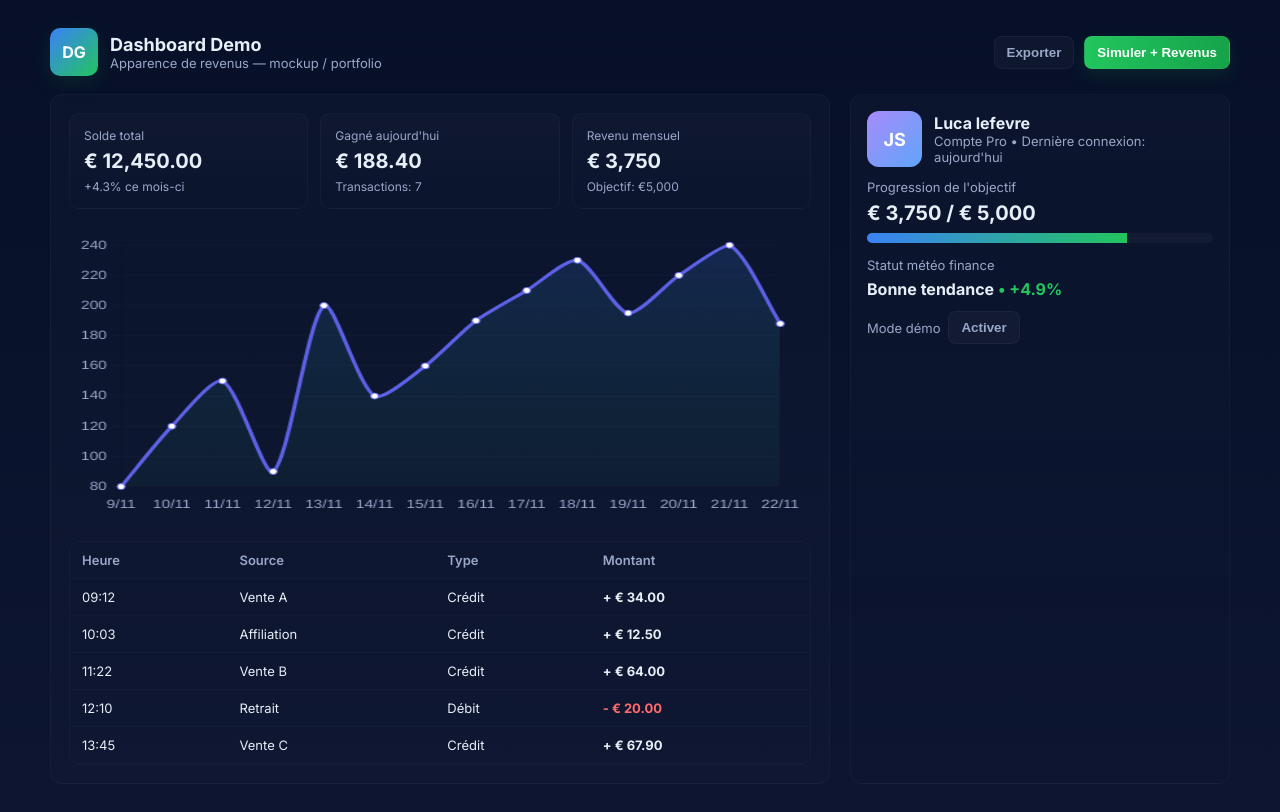
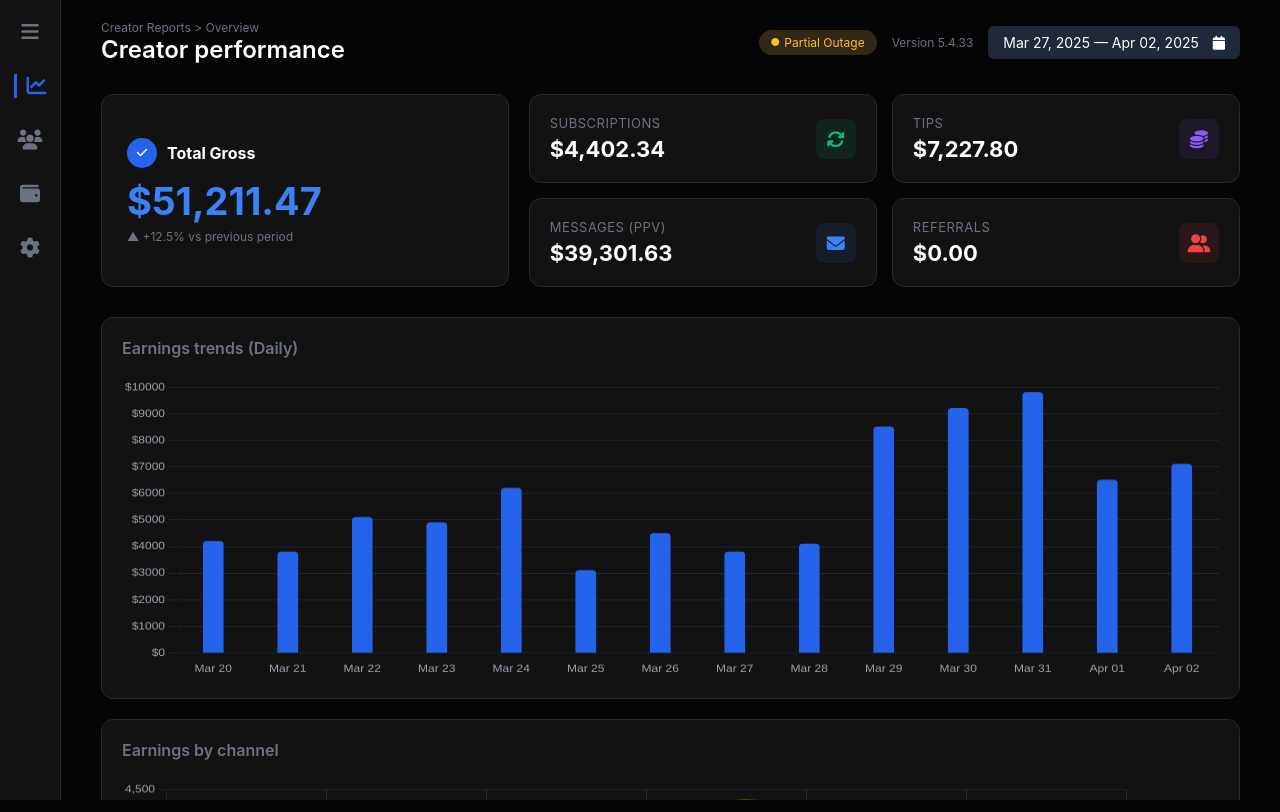
Before and after one commit to nexus664738-coder/dashboard, a plain HTML site: page index.html in a window 1280 px wide. Drawn offline with nearby package versions, Linux system fonts and the light colour scheme.

Commit message:
Add files via upload

```diff
--- a/index.html
+++ b/index.html
@@ -1,256 +1,316 @@
-<!doctype html>
+<!DOCTYPE html>
 <html lang="fr">
 <head>
-  <meta charset="utf-8" />
-  <meta name="viewport" content="width=device-width,initial-scale=1" />
-  <title>Dashboard —  Revenus</title>
-  <link href="https://fonts.googleapis.com/css2?family=Inter:wght@300;400;600;700&display=swap" rel="stylesheet">
+    <meta charset="UTF-8">
+    <meta name="viewport" content="width=device-width, initial-scale=1.0">
+    <title>Creator Reports - Agency View</title>
     <script src="https://cdn.jsdelivr.net/npm/chart.js"></script>
+    <link rel="stylesheet" href="https://cdnjs.cloudflare.com/ajax/libs/font-awesome/6.4.0/css/all.min.css">
+
     <style>
-    :root{
-      --bg:#0f1724;
-      --card:#0b1220;
-      --muted:#9aa7c7;
-      --accent:#22c55e;
-      --accent-2:#3b82f6;
-      --glass: rgba(255,255,255,0.03);
-      --danger:#ff6b6b;
+        :root {
+            --bg-dark: #050505; /* Noir profond comme sur la photo */
+            --bg-card: #121212;
+            --text-main: #ffffff;
+            --text-muted: #6b7280;
+            --accent-blue: #2563eb; /* Le bleu électrique des barres */
+            --border-color: #1f2937;
         }
-    *{box-sizing:border-box}
-    body{
-      margin:0;
-      font-family:Inter,system-ui,Arial;
-      background: linear-gradient(180deg,#071028 0%, #0d1530 100%);
-      color:#e6eef8;
-      -webkit-font-smoothing:antialiased;
-      -moz-osx-font-smoothing:grayscale;
-      padding:28px;
+
+        body {
+            margin: 0;
+            font-family: 'Inter', -apple-system, BlinkMacSystemFont, sans-serif;
+            background-color: var(--bg-dark);
+            color: var(--text-main);
+            display: flex;
+            height: 100vh;
+            overflow: hidden;
         }
-    .wrap{max-width:1180px;margin:0 auto;}
-    header{display:flex;align-items:center;justify-content:space-between;gap:16px;margin-bottom:18px;}
-    .brand{display:flex;align-items:center;gap:12px;}
-    .logo{width:48px;height:48px;border-radius:10px;background:linear-gradient(135deg,var(--accent-2),var(--accent));display:flex;align-items:center;justify-content:center;font-weight:700;color:white;box-shadow:0 6px 20px rgba(34,197,94,0.12);}
-    h1{font-size:18px;margin:0}
-    p.sub{color:var(--muted);margin:0;font-size:13px}
-    .controls{display:flex;gap:10px;align-items:center}
-    .btn{background:var(--glass);border:1px solid rgba(255,255,255,0.04);color:var(--muted);padding:8px 12px;border-radius:8px;font-weight:600;cursor:pointer;}
-    .btn.primary{background:linear-gradient(90deg,var(--accent),#16a34a);color:white;box-shadow:0 6px 18px rgba(34,197,94,0.12);}
-    .grid{display:grid;grid-template-columns: 1fr 380px;gap:20px;}
-    .main{background: linear-gradient(180deg, rgba(255,255,255,0.02), rgba(255,255,255,0.01));padding:18px;border-radius:12px;border:1px solid rgba(255,255,255,0.03);}
-    .kpis{display:flex;gap:12px;margin-bottom:18px;}
-    .card{background:linear-gradient(180deg, rgba(255,255,255,0.018), transparent);padding:14px;border-radius:10px;flex:1;border:1px solid rgba(255,255,255,0.03);}
-    .kpi-title{font-size:12px;color:var(--muted)}
-    .kpi-value{font-size:20px;font-weight:700;margin-top:6px}
-    .kpi-sub{font-size:12px;color:var(--muted);margin-top:6px}
-    .chart-wrap{background:transparent;padding:8px;border-radius:10px}
-    canvas{width:100% !important;height:280px !important}
-    .transactions{margin-top:18px;border-radius:10px;overflow:hidden;border:1px solid rgba(255,255,255,0.03);}
-    table{width:100%;border-collapse:collapse}
-    th,td{padding:10px 12px;text-align:left;font-size:13px;border-bottom:1px solid rgba(255,255,255,0.02)}
-    th{color:var(--muted);font-weight:600}
-    td.amount{font-weight:700}
-    aside{background:linear-gradient(180deg, rgba(255,255,255,0.02), transparent);padding:16px;border-radius:12px;border:1px solid rgba(255,255,255,0.03);height:100%;}
-    .profile{display:flex;gap:12px;align-items:center;margin-bottom:12px;}
-    .avatar{width:56px;height:56px;border-radius:12px;background:linear-gradient(135deg,#a78bfa,#60a5fa);display:inline-flex;align-items:center;justify-content:center;font-weight:700;color:white;font-size:18px;}
-    .progress{background:rgba(255,255,255,0.03);height:10px;border-radius:999px;overflow:hidden;margin-top:8px;}
-    .progress > i{display:block;height:100%;background:linear-gradient(90deg,var(--accent-2),var(--accent));width:55%}
-    .small{font-size:13px;color:var(--muted)}
-    .toggle{display:flex;gap:8px;align-items:center;margin-top:12px;}
-    .flash{color:var(--accent);font-weight:700;}
-    footer{color:var(--muted);font-size:12px;margin-top:14px}
-    @media (max-width:980px){.grid{grid-template-columns:1fr;} aside{order:2}}
+
+        /* --- Sidebar très fine (icônes) --- */
+        .sidebar {
+            width: 60px;
+            background-color: var(--bg-card);
+            border-right: 1px solid var(--border-color);
+            display: flex;
+            flex-direction: column;
+            align-items: center;
+            padding-top: 20px;
+        }
+
+        .sidebar-icon {
+            font-size: 20px;
+            color: var(--text-muted);
+            margin-bottom: 30px;
+            cursor: pointer;
+            transition: 0.2s;
+        }
+
+        .sidebar-icon.active { color: var(--accent-blue); border-left: 3px solid var(--accent-blue); padding-left: 10px;}
+        .sidebar-icon:hover { color: white; }
+
+        /* --- Contenu Principal --- */
+        .main-content {
+            flex: 1;
+            padding: 20px 40px;
+            overflow-y: auto;
+        }
+
+        /* Header */
+        .top-bar {
+            display: flex;
+            justify-content: space-between;
+            align-items: center;
+            margin-bottom: 30px;
+        }
+
+        .page-title { font-size: 24px; font-weight: 600; }
+
+        .status-pill {
+            background: #332818;
+            color: #fbbf24;
+            padding: 5px 12px;
+            border-radius: 20px;
+            font-size: 12px;
+            display: flex;
+            align-items: center;
+            gap: 5px;
+        }
+
+        .version-text { font-size: 12px; color: var(--text-muted); margin-right: 15px; }
+
+        /* --- Cartes de Stats (Le haut de ton image) --- */
+        .stats-container {
+            display: flex;
+            gap: 20px;
+            margin-bottom: 30px;
+        }
+
+        .total-card {
+            flex: 1;
+            background: var(--bg-card);
+            padding: 25px;
+            border-radius: 12px;
+            border: 1px solid var(--border-color);
+            display: flex;
+            flex-direction: column;
+            justify-content: center;
+        }
+
+        .breakdown-grid {
+            flex: 2;
+            display: grid;
+            grid-template-columns: repeat(2, 1fr);
+            gap: 15px;
+        }
+
+        .stat-box {
+            background: var(--bg-card);
+            padding: 20px;
+            border-radius: 12px;
+            border: 1px solid var(--border-color);
+            display: flex;
+            justify-content: space-between;
+            align-items: center;
+        }
+
+        .big-money {
+            font-size: 38px;
+            font-weight: bold;
+            color: #3b82f6; /* Bleu clair */
+            margin-top: 10px;
+        }
+
+        .stat-label { font-size: 13px; color: var(--text-muted); text-transform: uppercase; letter-spacing: 0.5px; }
+        .stat-value { font-size: 22px; font-weight: bold; margin-top: 5px; }
+
+        /* Icônes colorées dans les boites */
+        .icon-box { width: 40px; height: 40px; border-radius: 8px; display: flex; align-items: center; justify-content: center; font-size: 18px; }
+        .bg-green { background: rgba(16, 185, 129, 0.1); color: #10b981; }
+        .bg-purple { background: rgba(139, 92, 246, 0.1); color: #8b5cf6; }
+        .bg-red { background: rgba(239, 68, 68, 0.1); color: #ef4444; }
+
+        /* --- Graphiques --- */
+        .chart-section {
+            background: var(--bg-card);
+            border: 1px solid var(--border-color);
+            border-radius: 12px;
+            padding: 20px;
+            margin-bottom: 20px;
+            position: relative;
+        }
+
+        .chart-title {
+            font-size: 16px;
+            font-weight: 600;
+            margin-bottom: 20px;
+            color: var(--text-muted);
+        }
+
+        canvas { width: 100% !important; height: 300px !important; }
+
     </style>
 </head>
 <body>
-  <div class="wrap">
-    <header>
-      <div class="brand">
-        <div class="logo">DG</div>
+
+    <div class="sidebar">
+        <div class="sidebar-icon"><i class="fa-solid fa-bars"></i></div>
+        <div class="sidebar-icon active"><i class="fa-solid fa-chart-line"></i></div>
+        <div class="sidebar-icon"><i class="fa-solid fa-users"></i></div>
+        <div class="sidebar-icon"><i class="fa-solid fa-wallet"></i></div>
+        <div class="sidebar-icon"><i class="fa-solid fa-gear"></i></div>
+    </div>
+
+    <div class="main-content">
+
+        <div class="top-bar">
             <div>
-          <h1>Dashboard Demo</h1>
-          <p class="sub">Apparence de revenus — mockup / portfolio</p>
+                <div style="font-size:12px; color:var(--text-muted);">Creator Reports > Overview</div>
+                <div class="page-title">Creator performance</div>
             </div>
+            <div style="display:flex; align-items:center;">
+                <div class="status-pill"><i class="fa-solid fa-circle" style="font-size:8px;"></i> Partial Outage</div>
+                <span class="version-text" style="margin-left:15px;">Version 5.4.33</span>
+                <div style="background:#1f2937; padding:8px 15px; border-radius:6px; font-size:14px;">
+                    Mar 27, 2025 — Apr 02, 2025 <i class="fa-solid fa-calendar" style="margin-left:10px;"></i>
                 </div>
-      <div class="controls">
-        <button class="btn">Exporter</button>
-        <button id="boostBtn" class="btn primary">Simuler + Revenus</button>
-      </div>
-    </header>
-    <div class="grid">
-      <main class="main">
-        <div class="kpis">
-          <div class="card">
-            <div class="kpi-title">Solde total</div>
-            <div id="balance" class="kpi-value">€ 12,450.00</div>
-            <div class="kpi-sub">+4.3% ce mois-ci</div>
-          </div>
-          <div class="card">
-            <div class="kpi-title">Gagné aujourd'hui</div>
-            <div id="today" class="kpi-value">€ 188.40</div>
-            <div class="kpi-sub">Transactions: <span id="txCount">7</span></div>
-          </div>
-          <div class="card">
-            <div class="kpi-title">Revenu mensuel</div>
-            <div id="monthly" class="kpi-value">€ 3,750</div>
-            <div class="kpi-sub">Objectif: €5,000</div>
-          </div>
-        </div>
-        <div class="chart-wrap">
-          <canvas id="earnChart"></canvas>
-        </div>
-        <section class="transactions" aria-label="transactions">
-          <table>
-            <thead>
-              <tr><th>Heure</th><th>Source</th><th>Type</th><th class="amount">Montant</th></tr>
-            </thead>
-            <tbody id="txTable">
-              <tr><td>09:12</td><td>Vente A</td><td>Crédit</td><td class="amount">+ € 34.00</td></tr>
-              <tr><td>10:03</td><td>Affiliation</td><td>Crédit</td><td class="amount">+ € 12.50</td></tr>
-              <tr><td>11:22</td><td>Vente B</td><td>Crédit</td><td class="amount">+ € 64.00</td></tr>
-              <tr><td>12:10</td><td>Retrait</td><td>Débit</td><td class="amount" style="color:var(--danger)">- € 20.00</td></tr>
-              <tr><td>13:45</td><td>Vente C</td><td>Crédit</td><td class="amount">+ € 67.90</td></tr>
-            </tbody>
-          </table>
-        </section>
-      </main>
-      <aside>
-        <div class="profile">
-          <div class="avatar">JS</div>
-          <div>
-            <div style="font-weight:700">Luca lefevre</div>
-            <div class="small">Compte Pro • Dernière connexion: aujourd'hui</div>
-          </div>
-        </div>
-        <div style="margin-top:10px">
-          <div class="small">Progression de l'objectif</div>
-          <div style="font-weight:700;font-size:20px;margin-top:6px">€ 3,750 / € 5,000</div>
-          <div class="progress"><i id="goalBar"></i></div>
-        </div>
-        <div style="margin-top:14px">
-          <div class="small">Statut météo finance</div>
-          <div style="font-weight:700;margin-top:6px" id="statusText">Bonne tendance <span class="flash">• +4.3%</span></div>
-        </div>
-        <div class="toggle">
-          <label class="small">Mode démo</label>
-          <button id="fakeToggle" class="btn">Activer</button>
-        </div>
-        <footer><div></div></footer>
-      </aside>
             </div>
         </div>
 
+        <div class="stats-container">
+            <div class="total-card">
+                <div style="display:flex; align-items:center; gap:10px;">
+                    <div style="width:30px; height:30px; background:#2563eb; border-radius:50%; display:flex; align-items:center; justify-content:center;"><i class="fa-solid fa-check" style="color:white; font-size:12px;"></i></div>
+                    <span style="font-weight:bold;">Total Gross</span>
+                </div>
+                <div class="big-money">$51,211.47</div>
+                <div style="color:var(--text-muted); font-size:12px; margin-top:5px;">▲ +12.5% vs previous period</div>
+            </div>
+
+            <div class="breakdown-grid">
+                <div class="stat-box">
+                    <div>
+                        <div class="stat-label">Subscriptions</div>
+                        <div class="stat-value">$4,402.34</div>
+                    </div>
+                    <div class="icon-box bg-green"><i class="fa-solid fa-rotate"></i></div>
+                </div>
+                <div class="stat-box">
+                    <div>
+                        <div class="stat-label">Tips</div>
+                        <div class="stat-value">$7,227.80</div>
+                    </div>
+                    <div class="icon-box bg-purple"><i class="fa-solid fa-coins"></i></div>
+                </div>
+                <div class="stat-box">
+                    <div>
+                        <div class="stat-label">Messages (PPV)</div>
+                        <div class="stat-value">$39,301.63</div>
+                    </div>
+                    <div class="icon-box bg-blue" style="color:#3b82f6; background:rgba(59,130,246,0.1);"><i class="fa-solid fa-envelope"></i></div>
+                </div>
+                <div class="stat-box">
+                    <div>
+                        <div class="stat-label">Referrals</div>
+                        <div class="stat-value">$0.00</div>
+                    </div>
+                    <div class="icon-box bg-red"><i class="fa-solid fa-user-group"></i></div>
+                </div>
+            </div>
+        </div>
+
+        <div class="chart-section">
+            <div class="chart-title">Earnings trends (Daily)</div>
+            <canvas id="barChart"></canvas>
+        </div>
+
+        <div class="chart-section">
+            <div class="chart-title">Earnings by channel</div>
+            <canvas id="lineChart"></canvas>
+        </div>
+
+    </div>
+
     <script>
-window.addEventListener('DOMContentLoaded', () => {
-
-  const ctx = document.getElementById('earnChart').getContext('2d');
-
-  function gradientFill(ctx){
-    const gradient = ctx.createLinearGradient(0,0,0,300);
-    gradient.addColorStop(0, 'rgba(59,130,246,0.18)');
-    gradient.addColorStop(1, 'rgba(34,197,94,0.03)');
-    return gradient;
-  }
-
-  let days = Array.from({length:14}, (_,i)=> {
-    const d = new Date();
-    d.setDate(d.getDate()-13+i);
-    return `${d.getDate()}/${d.getMonth()+1}`;
-  });
-
-  let values = [80,120,150,90,200,140,160,190,210,230,195,220,240,188];
-
-  const chart = new Chart(ctx, {
-    type:'line',
-    data:{
-      labels: days,
-      datasets:[{
-        label:'Revenus journaliers (€)',
-        data: values,
-        borderColor: 'rgba(99,102,241,0.95)',
-        backgroundColor: gradientFill(ctx),
-        tension:0.25,
-        pointRadius:3,
-        pointBackgroundColor:'#fff',
-        pointBorderColor:'rgba(99,102,241,0.95)',
-        fill:true
+        // --- Configuration du Graphique en Barres (Bleu) ---
+        const ctxBar = document.getElementById('barChart').getContext('2d');
+        new Chart(ctxBar, {
+            type: 'bar',
+            data: {
+                labels: ['Mar 20', 'Mar 21', 'Mar 22', 'Mar 23', 'Mar 24', 'Mar 25', 'Mar 26', 'Mar 27', 'Mar 28', 'Mar 29', 'Mar 30', 'Mar 31', 'Apr 01', 'Apr 02'],
+                datasets: [{
+                    label: 'Daily Earnings',
+                    data: [4200, 3800, 5100, 4900, 6200, 3100, 4500, 3800, 4100, 8500, 9200, 9800, 6500, 7100],
+                    backgroundColor: '#2563eb', // Bleu Agency
+                    borderRadius: 4,
+                    barThickness: 20
                 }]
             },
-    options:{
-      responsive:true,
-      plugins:{legend:{display:false}},
-      scales:{
-        x:{grid:{display:false}, ticks:{color:'#9aa7c7'}},
-        y:{ticks:{color:'#9aa7c7'}, grid:{color:'rgba(255,255,255,0.02)'}}
+            options: {
+                responsive: true,
+                maintainAspectRatio: false,
+                plugins: { legend: { display: false } },
+                scales: {
+                    y: {
+                        grid: { color: '#1f2937' },
+                        ticks: { color: '#9ca3af', callback: function(value) { return '$' + value; } }
+                    },
+                    x: {
+                        grid: { display: false },
+                        ticks: { color: '#9ca3af' }
+                    }
                 }
             }
         });
 
-  /* UI elements */
-  const balanceEl = document.getElementById('balance');
-  const todayEl = document.getElementById('today');
-  const monthlyEl = document.getElementById('monthly');
-  const txCountEl = document.getElementById('txCount');
-  const txTable = document.getElementById('txTable');
-  const goalBar = document.getElementById('goalBar');
-  const statusText = document.getElementById('statusText');
-
-  let state = {
-    balance: 12450.00,
-    today: 188.40,
-    monthly: 3750,
-    txCount: 7,
-    demoMode: false
-  };
-
-  function updateUI(){
-    balanceEl.textContent = '€ ' + state.balance.toLocaleString(undefined,{minimumFractionDigits:2, maximumFractionDigits:2});
-    todayEl.textContent = '€ ' + state.today.toLocaleString(undefined,{minimumFractionDigits:2, maximumFractionDigits:2});
-    monthlyEl.textContent = '€ ' + state.monthly.toLocaleString();
-    txCountEl.textContent = state.txCount;
-    const percent = Math.min(100, Math.round((state.monthly/5000)*100));
-    goalBar.style.width = percent + '%';
-    statusText.innerHTML = percent > 70 ? `Bonne tendance <span class="flash">• +${(Math.random()*6+1).toFixed(1)}%</span>` :
-                      `Stable <span style="color:#f59e0b">• +0.8%</span>`;
+        // --- Configuration du Graphique en Lignes (Courbes colorées) ---
+        const ctxLine = document.getElementById('lineChart').getContext('2d');
+        new Chart(ctxLine, {
+            type: 'line',
+            data: {
+                labels: ['Mar 27', 'Mar 28', 'Mar 29', 'Mar 30', 'Mar 31', 'Apr 01', 'Apr 02'],
+                datasets: [
+                    {
+                        label: 'Messages',
+                        data: [1200, 1500, 3200, 4100, 4200, 2800, 3100],
+                        borderColor: '#fbbf24', // Orange/Jaune
+                        tension: 0.4,
+                        borderWidth: 2,
+                        pointRadius: 3
+                    },
+                    {
+                        label: 'Tips',
+                        data: [800, 900, 1200, 1100, 1300, 1100, 1250],
+                        borderColor: '#a78bfa', // Violet
+                        tension: 0.4,
+                        borderWidth: 2,
+                        pointRadius: 3
+                    },
+                    {
+                        label: 'Subs',
+                        data: [500, 600, 700, 650, 700, 680, 720],
+                        borderColor: '#3b82f6', // Bleu
+                        tension: 0.4,
+                        borderWidth: 2,
+                        pointRadius: 3
                     }
-
-  updateUI();
-
-  function pushTransaction(source, amount){
-    const tr = document.createElement('tr');
-    const now = new Date();
-    const hh = String(now.getHours()).padStart(2,'0');
-    const mm = String(now.getMinutes()).padStart(2,'0');
-    const sign = amount >=0 ? '+' : '-';
-    const color = amount >=0 ? '' : ' style="color:var(--danger)"';
-    tr.innerHTML = `<td>${hh}:${mm}</td><td>${source}</td><td>${amount>=0?'Crédit':'Débit'}</td><td class="amount"${color}>${sign} € ${Math.abs(amount).toFixed(2)}</td>`;
-    txTable.prepend(tr);
-    state.txCount++;
-    state.today += amount;
-    state.balance += amount;
-    state.monthly += amount;
-    updateUI();
+                ]
+            },
+            options: {
+                responsive: true,
+                maintainAspectRatio: false,
+                plugins: {
+                    legend: {
+                        position: 'right',
+                        labels: { color: '#9ca3af', usePointStyle: true }
                     }
-
-  document.getElementById('boostBtn').addEventListener('click', () => {
-    const randomAmount = Math.floor(Math.random()*200)+10;
-    pushTransaction('Vente aléatoire', randomAmount);
-  });
-
-  document.getElementById('fakeToggle').addEventListener('click', (e)=>{
-    state.demoMode = !state.demoMode;
-    e.target.textContent = state.demoMode ? 'Désactiver' : 'Activer';
-    if(state.demoMode){
-      state.demoInterval = setInterval(()=>{
-        const randomAmount = Math.floor(Math.random()*200)+10;
-        pushTransaction('Vente automatique', randomAmount);
-      },2000);
-    } else {
-      clearInterval(state.demoInterval);
+                },
+                scales: {
+                    y: { grid: { color: '#1f2937' }, ticks: { color: '#9ca3af' } },
+                    x: { grid: { color: '#1f2937' }, ticks: { color: '#9ca3af' } }
+                }
             }
         });
-
-});
     </script>
-
 </body>
 </html>
```
Lines whose indentation alone changed are shown as unchanged.
